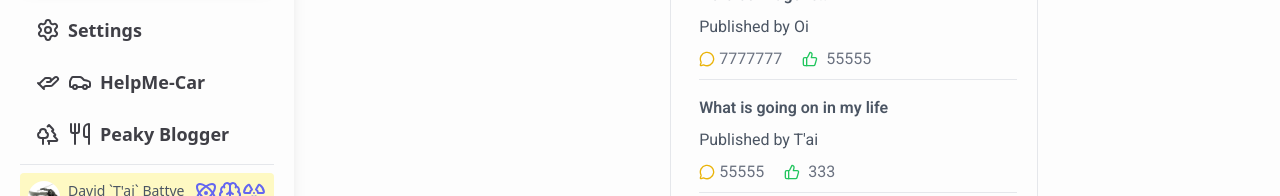
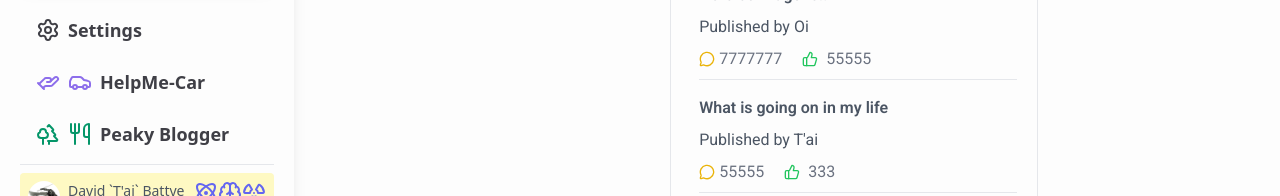
Before and after one commit to usernameistai/e-commerce-api-basic, a React (Vite) app: page / in a window 1280 px wide. Shown: the part 601-797 px from the top of the page. Built offline with nearby package versions, Linux system fonts and the light colour scheme; no server answers.

Commit message:
changed icon colour

```diff
--- a/src/components/Sidebar.tsx
+++ b/src/components/Sidebar.tsx
@@ -173,8 +173,8 @@ const Sidebar = () => {
                   text-zinc-700 font-semibold rounded-md hover:text-zinc-900
                   hover:bg-zinc-100'
             >
-              <HandHelping />
-              <Car />
+              <HandHelping className="text-primary"/>
+              <Car className="text-primary"/>
               <h3 className='text-lg'>HelpMe-Car</h3>
             </a>
             <a
@@ -184,8 +184,8 @@ const Sidebar = () => {
                   text-zinc-700 font-semibold rounded-md hover:text-zinc-900
                   hover:bg-zinc-100'
             >
-              <TreesIcon />
-              <ForkKnife />
+              <TreesIcon className="text-emerald-600"/>
+              <ForkKnife className="text-emerald-600"/>
               <h3 className='text-lg'>Peaky Blogger</h3>
             </a>
           </div>
```
